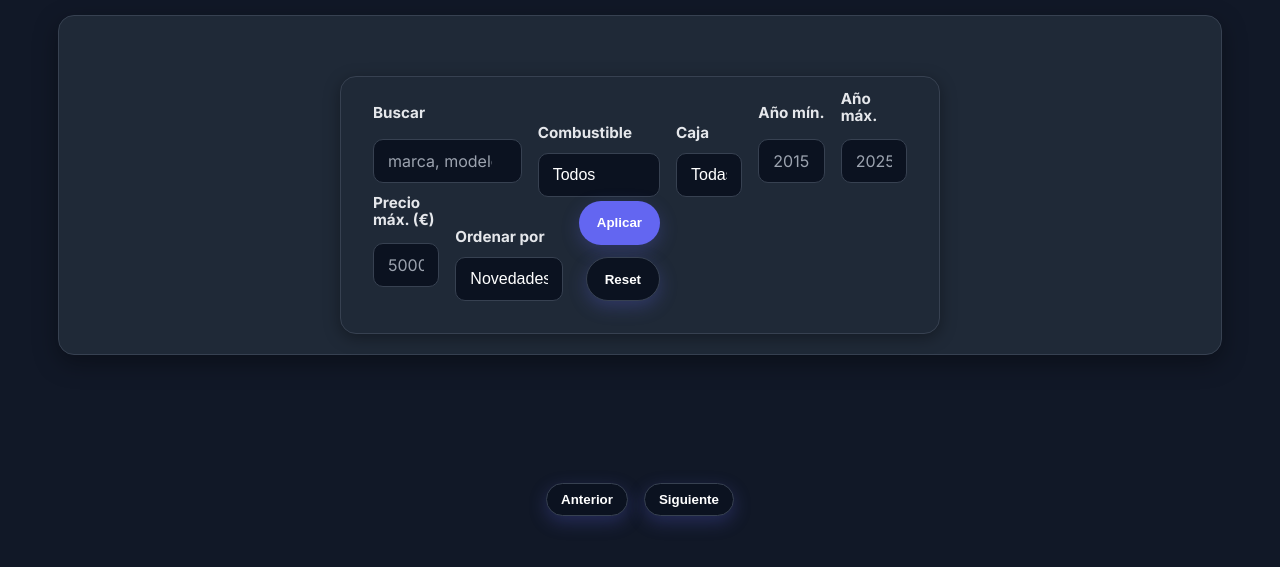
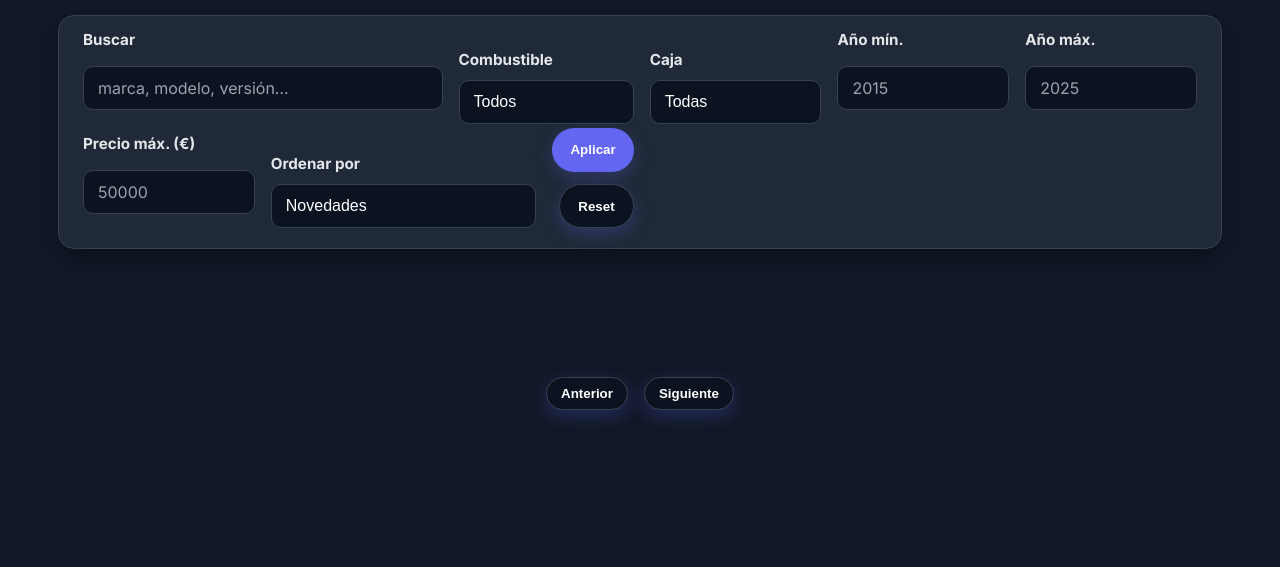
Before and after one commit to MyAutoImport/web_coches, a website: page public/stock.html in a window 1280 px wide. Shown: the part 141-708 px from the top of the page. Drawn offline with Linux system fonts and the light colour scheme; a script that the page names is missing.

Commit message:
Cambiando a .css

```diff
--- a/public/css/main.css
+++ b/public/css/main.css
@@ -101,6 +101,14 @@ main h1{font-size:clamp(1.6rem,2.4vw,2.25rem);margin:8px 0 18px;font-weight:800;
   margin-bottom:16px;
 }
 .filters form{
+  /* 🔒 Anular estilos globales del <form> (contacto) para que no limite a 600px */
+  max-width:none !important;
+  margin:0 !important;
+  padding:0 !important;
+  background:transparent !important;
+  border:0 !important;
+  box-shadow:none !important;
+
   display:grid;
   grid-template-columns:repeat(12,1fr);
   column-gap:16px;
```
